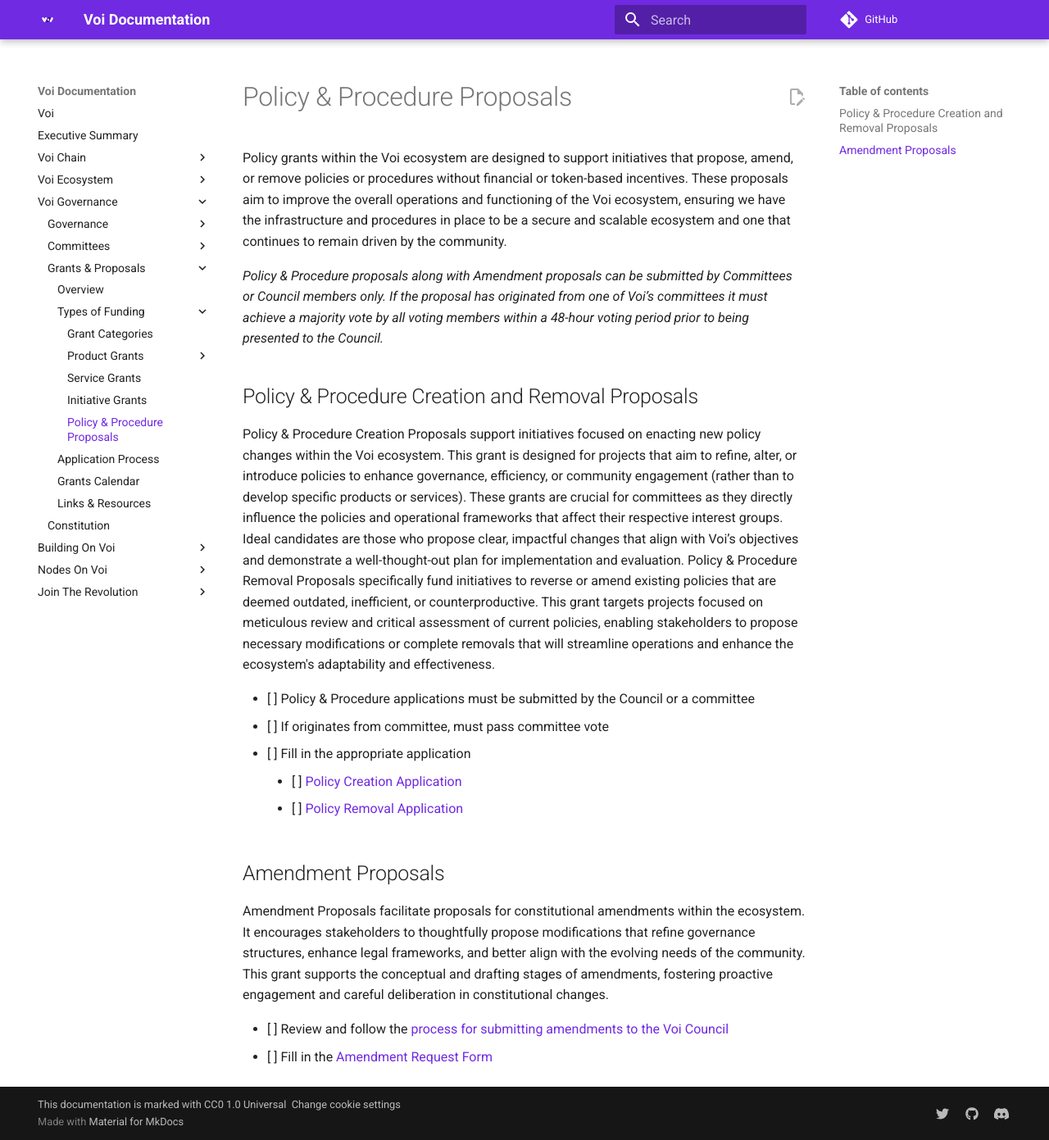
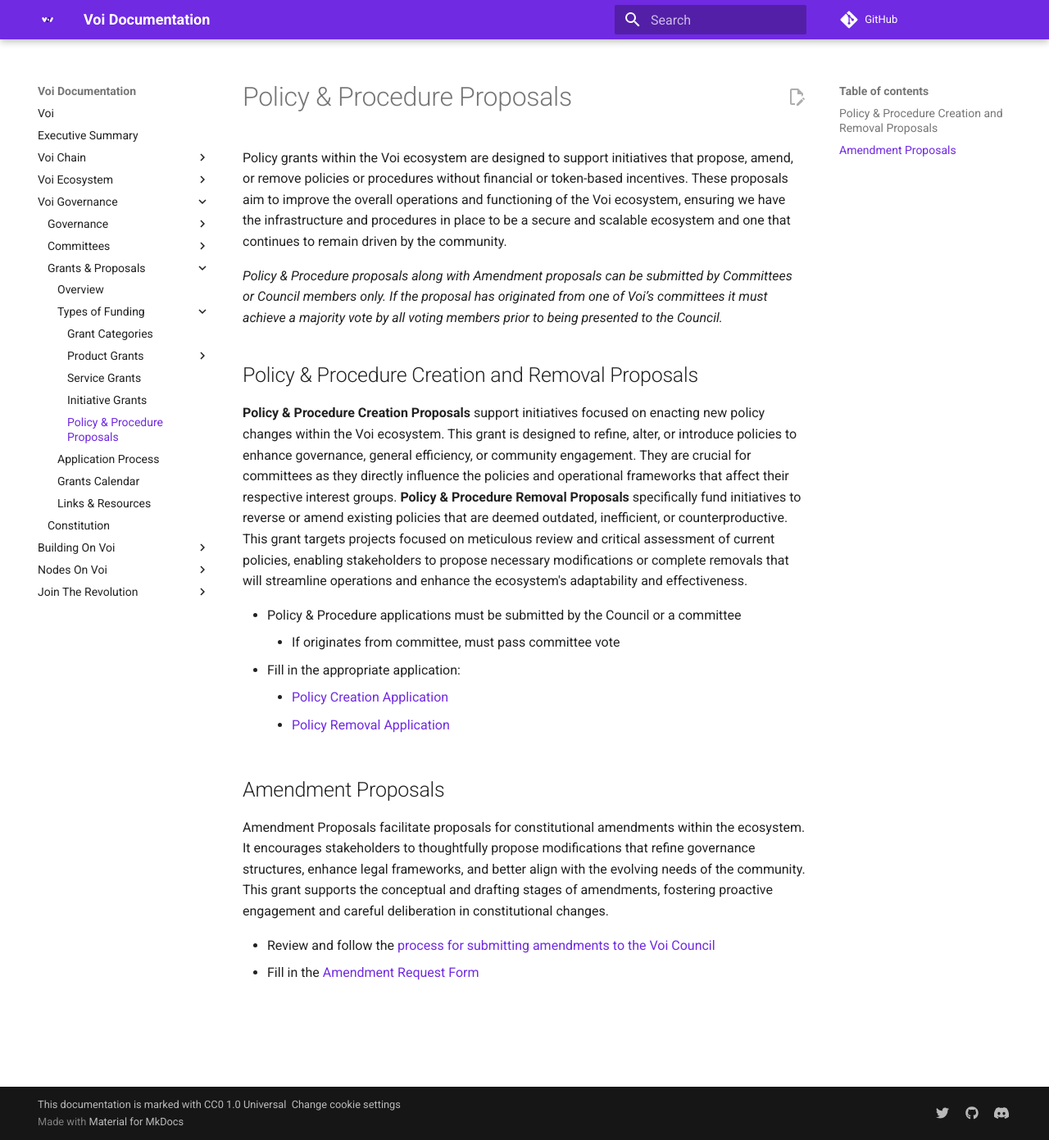
Before and after one commit to VoiNetwork/learn-more, an MkDocs documentation site: the page built from docs/governance/proposals/policy-proposals.md, in a window 1280 px wide and 1391 px high. Shown: the whole window at 82% size. Built offline with MkDocs 1.6.1 and Material for MkDocs 9.7.7, drawn with Linux system fonts in a browser that asks for light colours; plug-ins that fetch from the network failed and are left out; comment, search, counter and statistics services are not loaded.

Commit message:
Update policy-proposals.md

```diff
--- a/docs/governance/proposals/policy-proposals.md
+++ b/docs/governance/proposals/policy-proposals.md
@@ -2,22 +2,22 @@
 
 Policy grants within the Voi ecosystem are designed to support initiatives that propose, amend, or remove policies or procedures without financial or token-based incentives. These proposals aim to improve the overall operations and functioning of the Voi ecosystem, ensuring we have the infrastructure and procedures in place to be a secure and scalable ecosystem and one that continues to remain driven by the community.
 
-*Policy & Procedure proposals along with Amendment proposals can be submitted by Committees or Council members only. If the proposal has originated from one of Voi’s committees it must achieve a majority vote by all voting members within a 48-hour voting period prior to being presented to the Council.*
+*Policy & Procedure proposals along with Amendment proposals can be submitted by Committees or Council members only. If the proposal has originated from one of Voi’s committees it must achieve a majority vote by all voting members prior to being presented to the Council.*
 
 
 ## Policy & Procedure Creation and Removal Proposals
 
-Policy & Procedure Creation Proposals support initiatives focused on enacting new policy changes within the Voi ecosystem. This grant is designed for projects that aim to refine, alter, or introduce policies to enhance governance, efficiency, or community engagement (rather than to develop specific products or services). These grants are crucial for committees as they directly influence the policies and operational frameworks that affect their respective interest groups. Ideal candidates are those who propose clear, impactful changes that align with Voi’s objectives and demonstrate a well-thought-out plan for implementation and evaluation. Policy & Procedure Removal Proposals specifically fund initiatives to reverse or amend existing policies that are deemed outdated, inefficient, or counterproductive. This grant targets projects focused on meticulous review and critical assessment of current policies, enabling stakeholders to propose necessary modifications or complete removals that will streamline operations and enhance the ecosystem's adaptability and effectiveness.
+**Policy & Procedure Creation Proposals** support initiatives focused on enacting new policy changes within the Voi ecosystem. This grant is designed to refine, alter, or introduce policies to enhance governance, general efficiency, or community engagement. They are crucial for committees as they directly influence the policies and operational frameworks that affect their respective interest groups. **Policy & Procedure Removal Proposals** specifically fund initiatives to reverse or amend existing policies that are deemed outdated, inefficient, or counterproductive. This grant targets projects focused on meticulous review and critical assessment of current policies, enabling stakeholders to propose necessary modifications or complete removals that will streamline operations and enhance the ecosystem's adaptability and effectiveness.
 
-- [ ] Policy & Procedure applications must be submitted by the Council or a committee
-- [ ] If originates from committee, must pass committee vote
-- [ ] Fill in the appropriate application
-    - [ ] [Policy Creation Application](https://forms.gle/rVggXqm99YtnopCdA)
-    - [ ] [Policy Removal Application](https://forms.gle/Jkupsf9RxHGTXZBz9)
+- Policy & Procedure applications must be submitted by the Council or a committee
+    - If originates from committee, must pass committee vote
+- Fill in the appropriate application:
+    -  [Policy Creation Application](https://forms.gle/rVggXqm99YtnopCdA)
+    -  [Policy Removal Application](https://forms.gle/Jkupsf9RxHGTXZBz9)
 
 ## Amendment Proposals
 
 Amendment Proposals facilitate proposals for constitutional amendments within the ecosystem. It encourages stakeholders to thoughtfully propose modifications that refine governance structures, enhance legal frameworks, and better align with the evolving needs of the community. This grant supports the conceptual and drafting stages of amendments, fostering proactive engagement and careful deliberation in constitutional changes.
 
-- [ ] Review and follow the [process for submitting amendments to the Voi Council](https://docs.google.com/document/d/1g4a8isy6XfxFccPSMpFLEXyfYUnhcuO-10emFTUsa6Q/edit#heading=h.12bo34sou2j)
-- [ ] Fill in the [Amendment Request Form](https://forms.gle/CU9KtAQ6kBYa6PAo8)
+- Review and follow the [process for submitting amendments to the Voi Council](https://docs.google.com/document/d/1g4a8isy6XfxFccPSMpFLEXyfYUnhcuO-10emFTUsa6Q/edit#heading=h.12bo34sou2j)
+- Fill in the [Amendment Request Form](https://forms.gle/CU9KtAQ6kBYa6PAo8)
```
